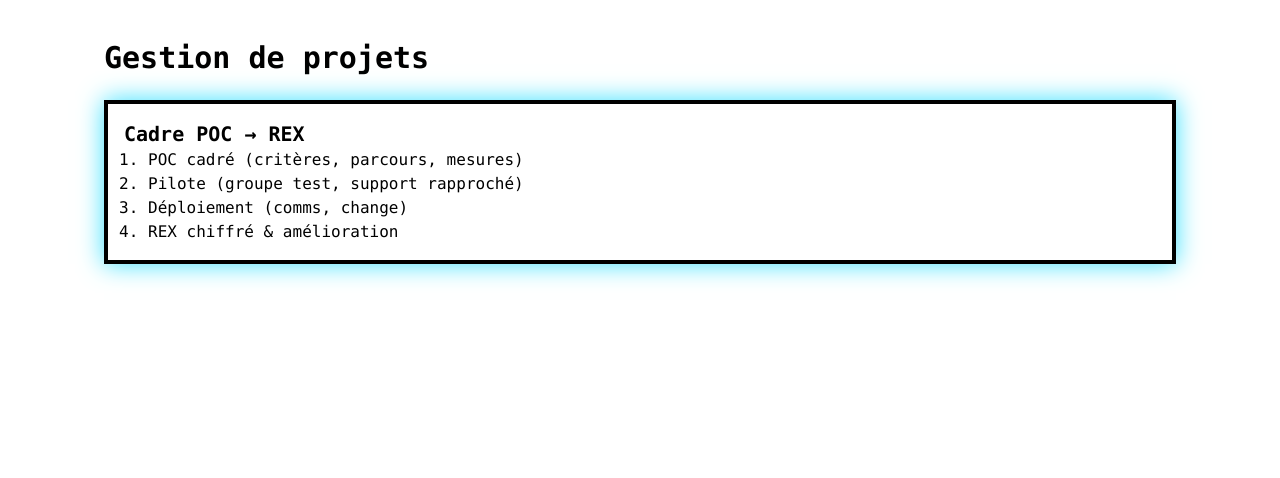
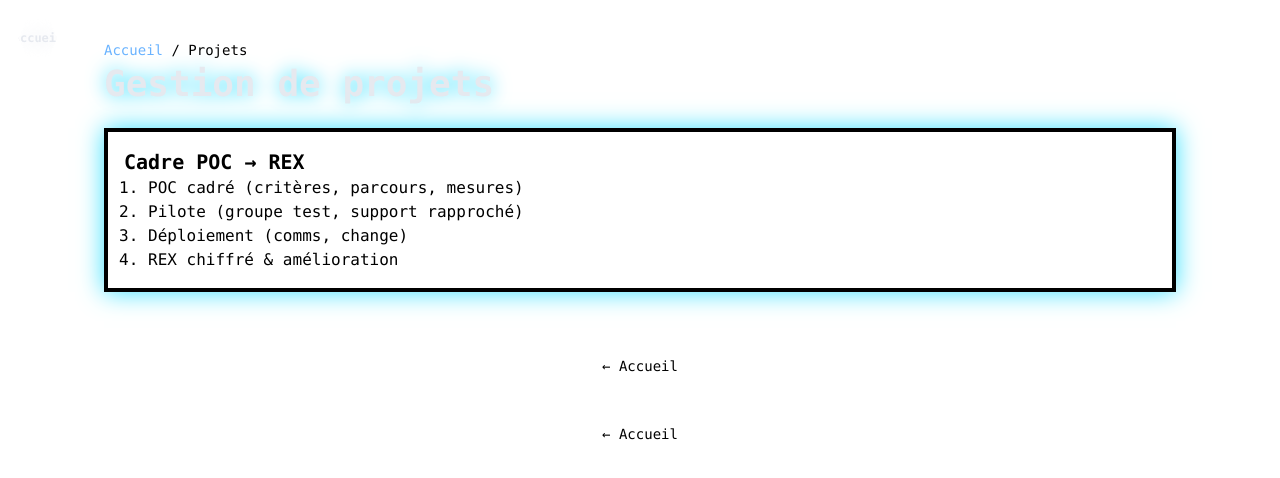
Before and after one commit to SouphianeJ/presentation-portfolio, a Next.js app: page /proj in a window 1280 px wide. Shown: the top 478 px of the page. Built offline with nearby package versions, Linux system fonts and the light colour scheme.

Commit message:
feat: add home portal components

```diff
--- a/app/(site)/contact/page.tsx
+++ b/app/(site)/contact/page.tsx
@@ -4,7 +4,7 @@ import { SectionHeader } from "@/components/SectionHeader";
 export default function ContactPage() {
   return (
     <section className="p-6 md:p-10 max-w-3xl mx-auto space-y-4">
-      <SectionHeader title="Contact direct" />
+      <SectionHeader section="Contact" title="Contact direct" />
       <p>
         Email: <a className="link-neon" href="mailto:sjender@exemple.com">sjender@exemple.com</a>
       </p>
--- a/app/(site)/layout.tsx
+++ b/app/(site)/layout.tsx
@@ -1,6 +1,8 @@
 import "@/styles/globals.css";
 import type { Metadata } from "next";
 import { clsx } from "clsx";
+import HomePortal from "@/components/HomePortal";
+import FooterHomeLink from "@/components/FooterHomeLink";
 
 export const metadata: Metadata = {
   title: "Souphiane Jender — Portfolio (Tech × Pédago)",
@@ -12,7 +14,11 @@ export const metadata: Metadata = {
 export default function SiteLayout({ children }: { children: React.ReactNode }) {
   return (
     <html lang="fr">
-      <body className={clsx("min-h-screen")}>{children}</body>
+      <body className={clsx("min-h-screen")}>
+        <HomePortal />
+        {children}
+        <FooterHomeLink />
+      </body>
     </html>
   );
 }
--- a/app/(site)/pedago/page.tsx
+++ b/app/(site)/pedago/page.tsx
@@ -10,7 +10,7 @@ import { SectionHeader } from "@/components/SectionHeader";
 export default function PedagoPage() {
   return (
     <section className="p-6 md:p-10 max-w-6xl mx-auto space-y-6">
-      <SectionHeader kicker="Pédagogie" title="Pédagogie 4.0" />
+      <SectionHeader section="Pédagogie" kicker="Pédagogie" title="Pédagogie 4.0" />
       <Slideshow skills={pedaproject.map((p) => ({ title: p.title, text: p.text, modalContent: p.modalContent }))} />
       <div className="grid grid-auto gap-5">
         {pedaproject.map((item) => (
--- a/app/(site)/proj/page.tsx
+++ b/app/(site)/proj/page.tsx
@@ -1,10 +1,11 @@
 import React from "react";
 import { Card } from "@/components/ui/Card";
+import { SectionHeader } from "@/components/SectionHeader";
 
 export default function ProjPage() {
   return (
-    <main className="p-6 md:p-10 max-w-6xl mx-auto space-y-6">
-      <h2 className="text-3xl font-extrabold">Gestion de projets</h2>
+    <section className="p-6 md:p-10 max-w-6xl mx-auto space-y-6">
+      <SectionHeader section="Projets" title="Gestion de projets" />
       <div className="grid grid-auto gap-4">
         <Card>
           <h3 className="text-xl font-extrabold">Cadre POC → REX</h3>
@@ -16,6 +17,6 @@ export default function ProjPage() {
           </ol>
         </Card>
       </div>
-    </main>
+    </section>
   );
 }
--- a/app/(site)/tech/page.tsx
+++ b/app/(site)/tech/page.tsx
@@ -12,6 +12,7 @@ export default function TechPage() {
   return (
     <section className="p-6 md:p-10 max-w-6xl mx-auto space-y-6">
       <SectionHeader
+        section="Tech"
         kicker="Tech"
         title="Engineering Tech"
         subtitle="Stack: Angular · Node · MongoDB · PHP · SQL · SSO"
--- /dev/null
+++ b/components/FooterHomeLink.tsx
@@ -0,0 +1,15 @@
+"use client";
+import Link from "next/link";
+import { usePathname } from "next/navigation";
+
+export default function FooterHomeLink() {
+  const pathname = usePathname();
+  if (pathname === "/") return null;
+  return (
+    <footer className="p-6 text-center text-sm">
+      <Link href="/" className="hover:underline">
+        ← Accueil
+      </Link>
+    </footer>
+  );
+}
--- /dev/null
+++ b/components/HomePortal.tsx
@@ -0,0 +1,50 @@
+"use client";
+import Link from "next/link";
+import { usePathname, useRouter } from "next/navigation";
+import { useEffect, useRef } from "react";
+import clsx from "clsx";
+
+export default function HomePortal() {
+  const pathname = usePathname();
+  const router = useRouter();
+  const lastKey = useRef<string>();
+
+  useEffect(() => {
+    const handler = (e: KeyboardEvent) => {
+      if (e.key.toLowerCase() === "g") {
+        lastKey.current = "g";
+      } else if (lastKey.current === "g" && e.key.toLowerCase() === "h") {
+        router.push("/");
+        lastKey.current = undefined;
+      } else {
+        lastKey.current = undefined;
+      }
+    };
+    window.addEventListener("keydown", handler);
+    return () => window.removeEventListener("keydown", handler);
+  }, [router]);
+
+  if (pathname === "/") return null;
+
+  return (
+    <Link
+      href="/"
+      aria-label="Aller à l’accueil"
+      aria-description="Raccourci g puis h"
+      title="Revenir à la page d’accueil"
+      className={clsx(
+        "fixed top-4 left-4 z-40 w-11 h-11 flex items-center justify-center text-xs font-bold",
+        "bg-surface/60 text-text backdrop-blur",
+        "shadow-[0_0_.5rem_var(--pri)] hover:shadow-[0_0_1rem_var(--pri)]",
+        "rounded-neon transition-all motion-reduce:transition-none",
+        "hover:-translate-y-0.5 motion-reduce:hover:translate-y-0",
+        "focus:outline-none focus-visible:ring-2 focus-visible:ring-[color:var(--acc)] focus-visible:ring-offset-2 focus-visible:ring-offset-bg"
+      )}
+      style={{
+        clipPath: "polygon(25% 6%, 75% 6%, 94% 50%, 75% 94%, 25% 94%, 6% 50%)",
+      }}
+    >
+      Accueil
+    </Link>
+  );
+}
--- a/components/SectionHeader.tsx
+++ b/components/SectionHeader.tsx
@@ -1,10 +1,21 @@
+import Link from "next/link";
+
 export function SectionHeader({
   kicker,
   title,
   subtitle,
-}: { kicker?: string; title: string; subtitle?: string }) {
+  section,
+}: { kicker?: string; title: string; subtitle?: string; section?: string }) {
   return (
     <header className="mb-6">
+      {section && (
+        <nav className="mb-1 text-sm" aria-label="Fil d'Ariane">
+          <Link href="/" className="text-[color:var(--acc)] hover:underline">
+            Accueil
+          </Link>
+          <span className="hidden md:inline"> / {section}</span>
+        </nav>
+      )}
       {kicker && <div className="uppercase tracking-widest text-[color:var(--acc)] text-xs">{kicker}</div>}
       <h1 className="text-3xl md:text-4xl font-extrabold text-text drop-shadow-[0_0_.6rem_var(--pri)]">{title}</h1>
       {subtitle && <p className="text-muted mt-2 max-w-prose">{subtitle}</p>}
```
